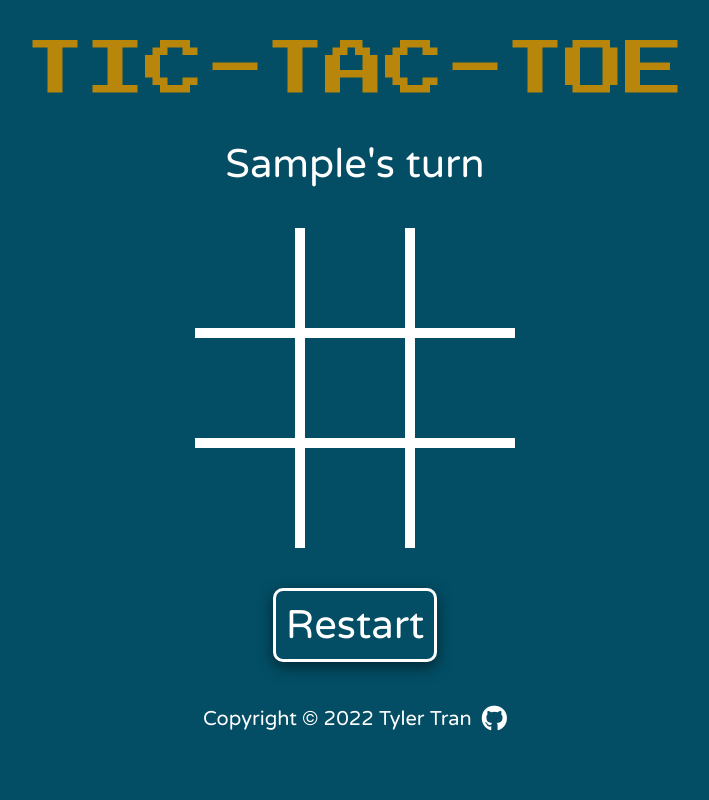
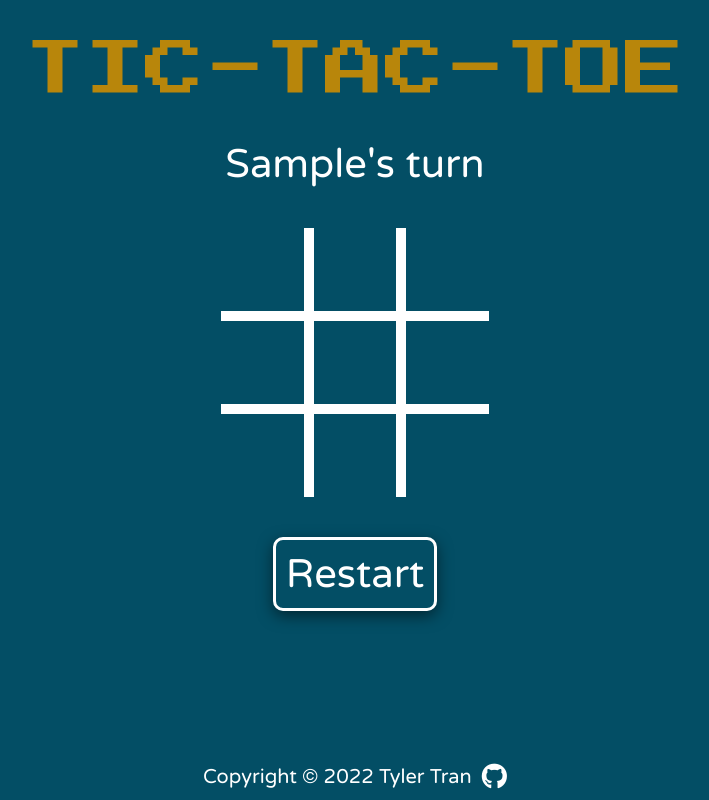
Before and after one commit to tylertran349/tic-tac-toe, a plain HTML site: page index.html in a window 1280 px wide. Both pictures are taken after typing "Sample", "Sample" into the empty fields and a click on the button "Start Game". Shown: the whole page, without its empty margins (285-994 px from the left). Drawn offline with Linux system fonts and the light colour scheme.

Commit message:
Fix footer positioning

```diff
--- a/style.css
+++ b/style.css
@@ -30,7 +30,7 @@ body {
 }
 
 #board {
-    width: 25%;
+    width: 21%;
     aspect-ratio: 1/1;
     background: white;
     display: grid;
@@ -162,6 +162,9 @@ button:hover:enabled {
 }
 
 #footer {
+    position: fixed;
+    left: 0;
+    bottom: 0;
     width: 100%;
     text-align: center;
     color: inherit;
@@ -169,6 +172,7 @@ button:hover:enabled {
     justify-content: center;
     align-items: flex-end;
     height: 4rem;
+    margin-bottom: 1rem;
 }
 
 #footer-contents {
@@ -176,7 +180,6 @@ button:hover:enabled {
     display: flex;
     justify-content: center;
     align-items: center;
-    margin-bottom: 1rem;
 }
 
 #footer a[target="_blank"] {
```
